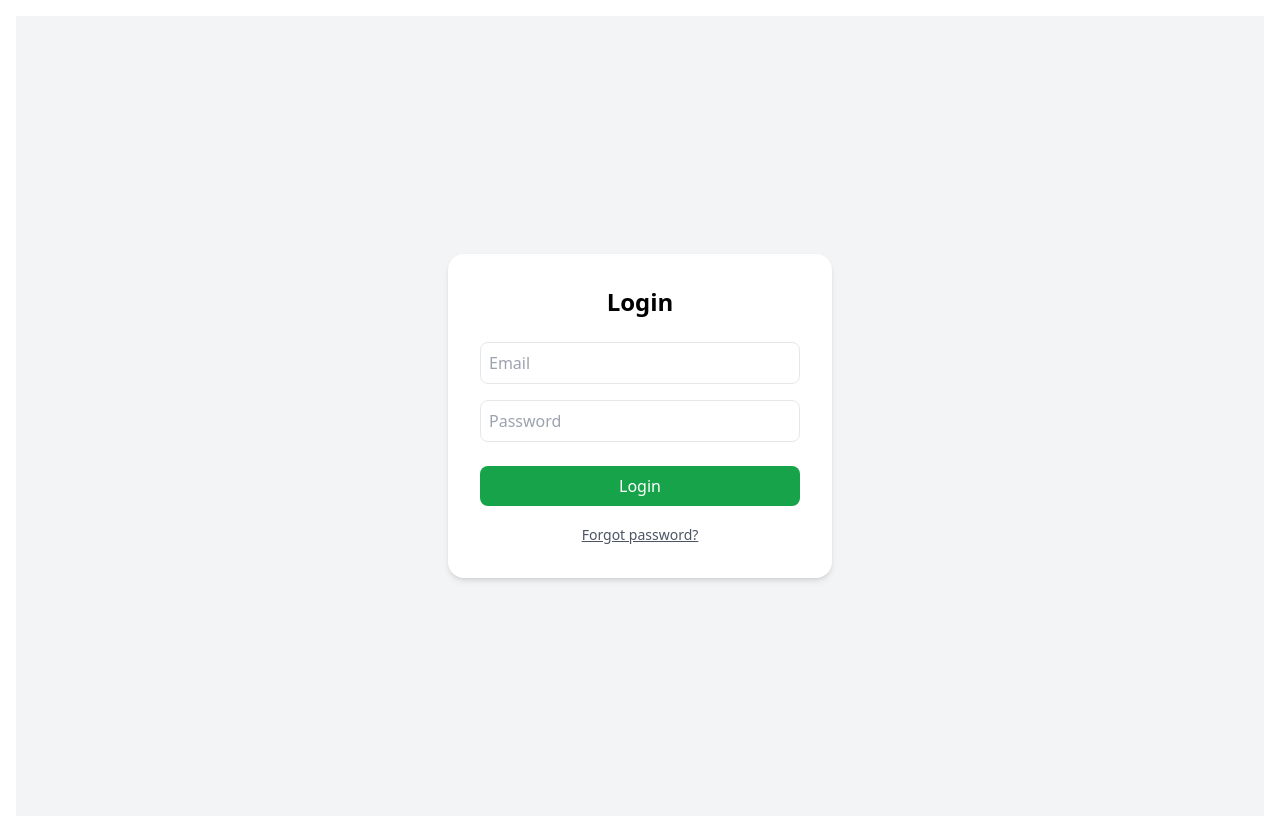
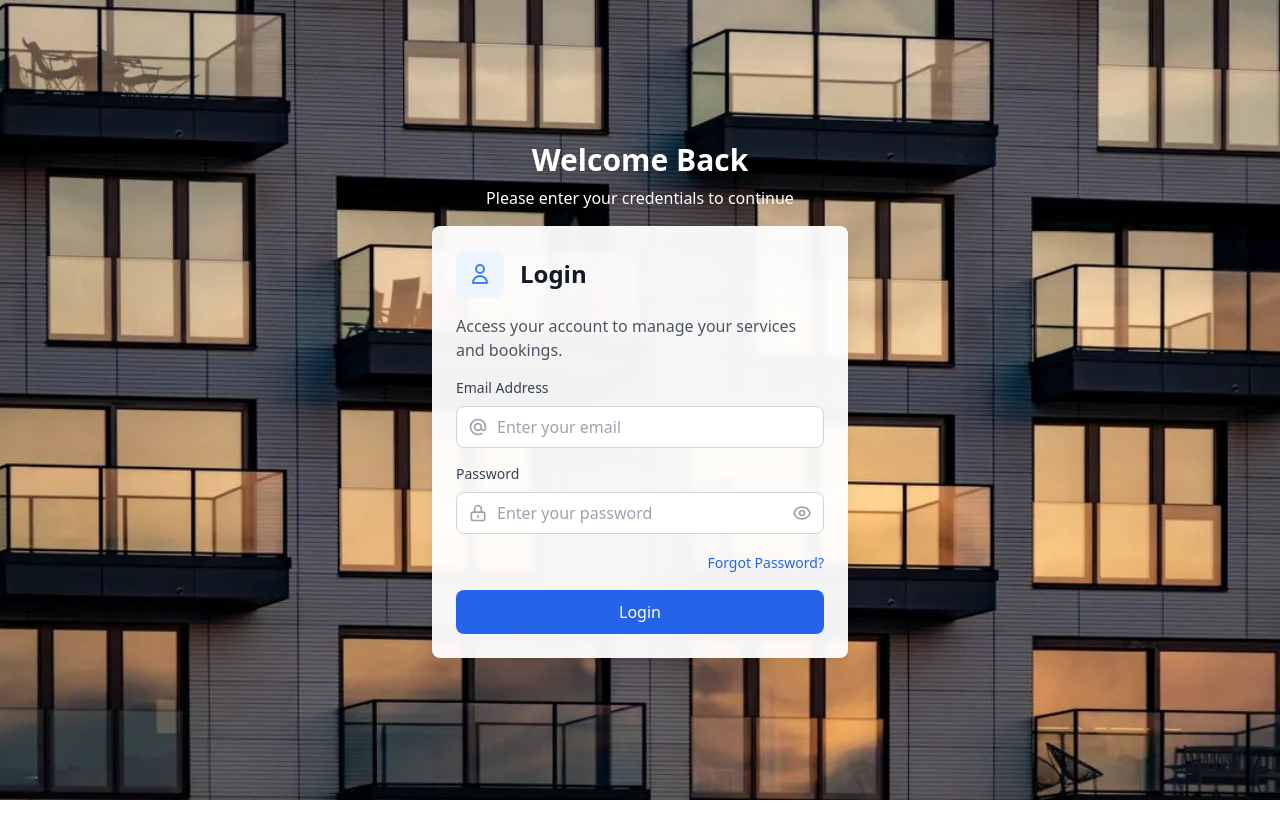
Before and after one commit to VDewMin/Livora, a React (Vite) app in the folder frontend/: page /login in a window 1280 px wide. After the commit the page ends 800 px from the top, so only its background shows below. Built offline with nearby package versions, Linux system fonts and the light colour scheme; no server answers.

Commit message:
login ui

```diff
--- a/frontend/src/pages/vd_forgotPassword.jsx
+++ b/frontend/src/pages/vd_forgotPassword.jsx
@@ -1,10 +1,10 @@
-
 import { useState, useEffect } from "react";
 import axiosInstance from "../lib/axios";
 import toast from "react-hot-toast";
 import { useNavigate, useLocation } from "react-router-dom";
 import { useAuth } from "../context/vd_AuthContext";
 import { Mail, ArrowLeft, CheckCircle, XCircle, Loader2 } from "lucide-react";
+import loginBg from "../assets/LoginPage.jpg";
 
 export default function ForgotPassword() {
   const [email, setEmail] = useState("");
@@ -126,13 +126,22 @@
 
   if (emailSent) {
     return (
-      <div className="flex justify-center items-center h-screen bg-gray-100">
-        <div className="bg-white p-8 rounded-2xl shadow-md w-96 text-center">
+      <div
+        className="h-screen w-screen flex items-center justify-center fixed inset-0 overflow-hidden"
+        style={{
+          backgroundImage: `url(${loginBg})`,
+          backgroundSize: "cover",
+          backgroundPosition: "center",
+          backgroundRepeat: "no-repeat",
+        }}
+      >
+        <div className="w-full max-w-md px-4">
+          <div className="bg-white/95 backdrop-blur-sm rounded-lg shadow-lg p-8 text-center">
             <div className="w-16 h-16 bg-green-100 rounded-full flex items-center justify-center mx-auto mb-4">
               <Mail className="w-8 h-8 text-green-600" />
             </div>
-          <h2 className="text-2xl font-bold mb-4">Check Your Email</h2>
-          <p className="text-gray-600 mb-6">
+            <h2 className="text-2xl font-bold text-gray-900 mb-4">Check Your Email</h2>
+            <p className="text-gray-600 mb-4">
               If that email exists, we've sent a password reset link to:
             </p>
             <p className="font-semibold text-blue-600 mb-6">{email}</p>
@@ -141,33 +150,61 @@
             </p>
             <button
               onClick={handleBackToLogin}
-            className="w-full bg-blue-600 text-white py-2 rounded-lg hover:bg-blue-700 transition"
+              className="w-full bg-blue-600 text-white py-2.5 rounded-lg hover:bg-blue-700 transition-colors font-medium"
             >
               Back to Login
             </button>
+          </div>
         </div>
       </div>
     );
   }
 
   return (
-    <div className="flex justify-center items-center h-screen bg-gray-100">
-      <form onSubmit={handleSubmit} className="bg-white p-8 rounded-2xl shadow-md w-96">
-        <div className="flex items-center mb-6">
+    <div
+      className={`h-screen w-screen flex items-center justify-center fixed inset-0 overflow-hidden ${
+        isAuthenticatedRoute ? "bg-gray-50" : ""
+      }`}
+      style={!isAuthenticatedRoute ? {
+        backgroundImage: `url(${loginBg})`,
+        backgroundSize: "cover",
+        backgroundPosition: "center",
+        backgroundRepeat: "no-repeat",
+      } : {}}
+    >
+      <div className="w-full max-w-md px-4">
+        {/* Welcome Message - only show for unauthenticated route */}
+        {!isAuthenticatedRoute && (
+          <div className="text-center mb-4">
+            <h1 className="text-3xl font-semibold text-white mb-2 drop-shadow-lg">Reset Password</h1>
+            <p className="text-white drop-shadow">We'll help you reset your password</p>
+          </div>
+        )}
+
+        {/* Form Card */}
+        <div className="bg-white/95 backdrop-blur-sm rounded-lg shadow-lg p-6">
+          <form onSubmit={handleSubmit}>
+            {/* Back Button and Title */}
+            <div className="flex items-center gap-4 mb-4">
               <button
                 type="button"
                 onClick={handleBackToLogin}
-            className="mr-3 p-2 hover:bg-gray-100 rounded-lg transition"
+                className="p-2 hover:bg-gray-100 rounded-lg transition"
               >
                 <ArrowLeft className="w-5 h-5 text-gray-600" />
               </button>
-          <h2 className="text-2xl font-bold">Forgot Password</h2>
+              <div className="w-12 h-12 bg-blue-50 rounded-lg flex items-center justify-center">
+                <svg className="w-6 h-6 text-blue-500" fill="none" stroke="currentColor" viewBox="0 0 24 24">
+                  <path strokeLinecap="round" strokeLinejoin="round" strokeWidth={2} d="M12 15v2m-6 4h12a2 2 0 002-2v-6a2 2 0 00-2-2H6a2 2 0 00-2 2v6a2 2 0 002 2zm10-10V7a4 4 0 00-8 0v4h8z" />
+                </svg>
+              </div>
+              <h2 className="text-2xl font-semibold text-gray-900">Forgot Password</h2>
             </div>
 
             {isAuthenticatedRoute ? (
               // Authenticated route - show user info and no email input
               <>
-            <div className="mb-6 p-4 bg-blue-50 rounded-lg">
+                <div className="mb-4 p-4 bg-blue-50 rounded-lg">
                   <p className="text-sm text-gray-600 mb-2">Account:</p>
                   <p className="font-semibold text-gray-900">{user?.firstName} {user?.lastName}</p>
                   <p className="text-sm text-gray-600">{user?.email}</p>
@@ -179,17 +216,26 @@
             ) : (
               // Unauthenticated route - show email input with validation
               <>
-            <p className="text-gray-600 mb-6">
+                <p className="text-gray-600 mb-4">
                   Enter your email address and we'll send you a link to reset your password.
                 </p>
 
+                <div>
+                  <label className="block text-sm font-medium text-gray-700 mb-2">
+                    Email Address
+                  </label>
                   <div className="relative">
+                    <div className="absolute inset-y-0 left-0 pl-3 flex items-center pointer-events-none">
+                      <svg className="h-5 w-5 text-gray-400" fill="none" stroke="currentColor" viewBox="0 0 24 24">
+                        <path strokeLinecap="round" strokeLinejoin="round" strokeWidth={2} d="M16 12a4 4 0 10-8 0 4 4 0 008 0zm0 0v1.5a2.5 2.5 0 005 0V12a9 9 0 10-9 9m4.5-1.206a8.959 8.959 0 01-4.5 1.207" />
+                      </svg>
+                    </div>
                     <input
                       type="email"
                       placeholder="Enter your email"
                       value={email}
                       onChange={(e) => setEmail(e.target.value)}
-                className={`w-full p-3 pr-12 border rounded-lg focus:ring-2 focus:ring-blue-500 focus:border-transparent ${
+                      className={`w-full pl-10 pr-12 py-2 border rounded-lg focus:outline-none focus:ring-2 focus:ring-blue-500 focus:border-transparent ${
                         emailValidation.isValid === true
                           ? "border-green-500 bg-green-50"
                           : emailValidation.isValid === false
@@ -225,17 +271,20 @@
                       {emailValidation.message}
                     </div>
                   )}
+                </div>
               </>
             )}
 
             <button
               type="submit"
               disabled={loading || (!isAuthenticatedRoute && (emailValidation.isValidating || emailValidation.isValid === false))}
-          className="w-full bg-blue-600 text-white py-3 rounded-lg hover:bg-blue-700 transition disabled:opacity-50 disabled:cursor-not-allowed mt-6"
+              className="w-full bg-blue-600 text-white py-2.5 rounded-lg hover:bg-blue-700 transition-colors font-medium disabled:opacity-50 disabled:cursor-not-allowed mt-6"
             >
               {loading ? "Sending..." : "Send Reset Link"}
             </button>
           </form>
         </div>
+      </div>
+    </div>
   );
 }
--- a/frontend/src/pages/vd_login.jsx
+++ b/frontend/src/pages/vd_login.jsx
@@ -3,12 +3,14 @@
 import axiosInstance from "../lib/axios";
 import toast from "react-hot-toast";
 import { useAuth } from "../context/vd_AuthContext";
+import loginBg from "../assets/LoginPage.jpg";
 
 export default function Login() {
   const [formData, setFormData] = useState({
     email: "",
     password: "",
   });
+  const [showPassword, setShowPassword] = useState(false);
 
   const navigate = useNavigate();
   const { login } = useAuth();
@@ -21,22 +23,18 @@
     e.preventDefault();
 
     try {
-
       const res = await axiosInstance.post("/users/login", formData, {
         headers: {"Content-Type": "application/json"},
       });
-
 
       if (res.data.twoFactorEnabled) {
         navigate(`/verify-otp/${res.data.userId}`);
         toast.success("OTP sent to your email");
       } else {
-
         login(res.data.user, res.data.token);
         navigate(`/profile/${res.data.user._id}`);
         toast.success("Login successful");
       }
-
     } catch (err) {
       console.error("Login failed:", err.response?.data || err);
       toast.error(err.response?.data?.message || "Invalid email or password");
@@ -48,49 +46,122 @@
   };
 
   return (
-    <div className="flex justify-center items-center h-screen bg-gray-100">
-      <form
-        onSubmit={handleSubmit}
-        className="bg-white p-8 rounded-2xl shadow-md w-96">
-        <h2 className="text-2xl font-bold text-center mb-6">Login</h2>
+    <div
+      className="h-screen w-screen flex items-center justify-center fixed inset-0 overflow-hidden"
+      style={{
+        backgroundImage: `url(${loginBg})`,
+        backgroundSize: "cover",
+        backgroundPosition: "center",
+        backgroundRepeat: "no-repeat",
+      }}
+    >
+      <div className="w-full max-w-md px-4">
+        {/* Welcome Message */}
+        <div className="text-center mb-4">
+          <h1 className="text-3xl font-semibold text-white mb-2 drop-shadow-lg">Welcome Back</h1>
+          <p className="text-white drop-shadow">Please enter your credentials to continue</p>
+        </div>
 
+        {/* Login Form Card */}
+        <div className="bg-white/95 backdrop-blur-sm rounded-lg shadow-lg p-6">
+          {/* Icon and Title */}
+          <div className="flex items-center gap-4 mb-4">
+            <div className="w-12 h-12 bg-blue-50 rounded-lg flex items-center justify-center">
+              <svg className="w-6 h-6 text-blue-500" fill="none" stroke="currentColor" viewBox="0 0 24 24">
+                <path strokeLinecap="round" strokeLinejoin="round" strokeWidth={2} d="M16 7a4 4 0 11-8 0 4 4 0 018 0zM12 14a7 7 0 00-7 7h14a7 7 0 00-7-7z" />
+              </svg>
+            </div>
+            <h2 className="text-2xl font-semibold text-gray-900">Login</h2>
+          </div>
+
+          <p className="text-gray-600 mb-4">
+            Access your account to manage your services and bookings.
+          </p>
+
+          <form onSubmit={handleSubmit} className="space-y-4">
+            {/* Email Field */}
+            <div>
+              <label className="block text-sm font-medium text-gray-700 mb-2">
+                Email Address
+              </label>
+              <div className="relative">
+                <div className="absolute inset-y-0 left-0 pl-3 flex items-center pointer-events-none">
+                  <svg className="h-5 w-5 text-gray-400" fill="none" stroke="currentColor" viewBox="0 0 24 24">
+                    <path strokeLinecap="round" strokeLinejoin="round" strokeWidth={2} d="M16 12a4 4 0 10-8 0 4 4 0 008 0zm0 0v1.5a2.5 2.5 0 005 0V12a9 9 0 10-9 9m4.5-1.206a8.959 8.959 0 01-4.5 1.207" />
+                  </svg>
+                </div>
                 <input
                   type="email"
                   name="email"
-          placeholder="Email"
+                  placeholder="Enter your email"
                   value={formData.email}
                   onChange={handleChange}
-          className="w-full mb-4 p-2 border rounded-lg"
+                  className="w-full pl-10 pr-3 py-2 border border-gray-300 rounded-lg focus:outline-none focus:ring-2 focus:ring-blue-500 focus:border-transparent"
                   required
                 />
+              </div>
+            </div>
 
+            {/* Password Field */}
+            <div>
+              <label className="block text-sm font-medium text-gray-700 mb-2">
+                Password
+              </label>
+              <div className="relative">
+                <div className="absolute inset-y-0 left-0 pl-3 flex items-center pointer-events-none">
+                  <svg className="h-5 w-5 text-gray-400" fill="none" stroke="currentColor" viewBox="0 0 24 24">
+                    <path strokeLinecap="round" strokeLinejoin="round" strokeWidth={2} d="M12 15v2m-6 4h12a2 2 0 002-2v-6a2 2 0 00-2-2H6a2 2 0 00-2 2v6a2 2 0 002 2zm10-10V7a4 4 0 00-8 0v4h8z" />
+                  </svg>
+                </div>
                 <input
-          type="password"
+                  type={showPassword ? "text" : "password"}
                   name="password"
-          placeholder="Password"
+                  placeholder="Enter your password"
                   value={formData.password}
                   onChange={handleChange}
-          className="w-full mb-6 p-2 border rounded-lg"
+                  className="w-full pl-10 pr-10 py-2 border border-gray-300 rounded-lg focus:outline-none focus:ring-2 focus:ring-blue-500 focus:border-transparent"
                   required
                 />
+                <button
+                  type="button"
+                  onClick={() => setShowPassword(!showPassword)}
+                  className="absolute inset-y-0 right-0 pr-3 flex items-center"
+                >
+                  {showPassword ? (
+                    <svg className="h-5 w-5 text-gray-400 hover:text-gray-600" fill="none" stroke="currentColor" viewBox="0 0 24 24">
+                      <path strokeLinecap="round" strokeLinejoin="round" strokeWidth={2} d="M13.875 18.825A10.05 10.05 0 0112 19c-4.478 0-8.268-2.943-9.543-7a9.97 9.97 0 011.563-3.029m5.858.908a3 3 0 114.243 4.243M9.878 9.878l4.242 4.242M9.88 9.88l-3.29-3.29m7.532 7.532l3.29 3.29M3 3l3.59 3.59m0 0A9.953 9.953 0 0112 5c4.478 0 8.268 2.943 9.543 7a10.025 10.025 0 01-4.132 5.411m0 0L21 21" />
+                    </svg>
+                  ) : (
+                    <svg className="h-5 w-5 text-gray-400 hover:text-gray-600" fill="none" stroke="currentColor" viewBox="0 0 24 24">
+                      <path strokeLinecap="round" strokeLinejoin="round" strokeWidth={2} d="M15 12a3 3 0 11-6 0 3 3 0 016 0z" />
+                      <path strokeLinecap="round" strokeLinejoin="round" strokeWidth={2} d="M2.458 12C3.732 7.943 7.523 5 12 5c4.478 0 8.268 2.943 9.542 7-1.274 4.057-5.064 7-9.542 7-4.477 0-8.268-2.943-9.542-7z" />
+                    </svg>
+                  )}
+                </button>
+              </div>
+            </div>
 
+            {/* Forgot Password Link */}
+            <div className="text-right">
+              <button
+                type="button"
+                onClick={handleForgotPassword}
+                className="text-sm text-blue-600 hover:text-blue-700 font-medium"
+              >
+                Forgot Password?
+              </button>
+            </div>
+
+            {/* Submit Button */}
             <button
               type="submit"
-          className="w-full bg-green-600 text-white py-2 rounded-lg hover:bg-green-700 transition"
+              className="w-full bg-blue-600 text-white py-2.5 rounded-lg hover:bg-blue-700 transition-colors font-medium"
             >
               Login
             </button>
-
-        <div className="text-center mt-4">
-          <button
-            type="button"
-            onClick={handleForgotPassword}
-            className="text-sm text-gray-600 hover:text-green-600 transition-colors underline"
-          >
-            Forgot password?
-          </button>
+          </form>
         </div>
-      </form>
+      </div>
     </div>
   );
 }
```
Also changed, not shown: frontend/src/assets/LoginPage.jpg (added). Lines whose indentation alone changed are shown as unchanged.
